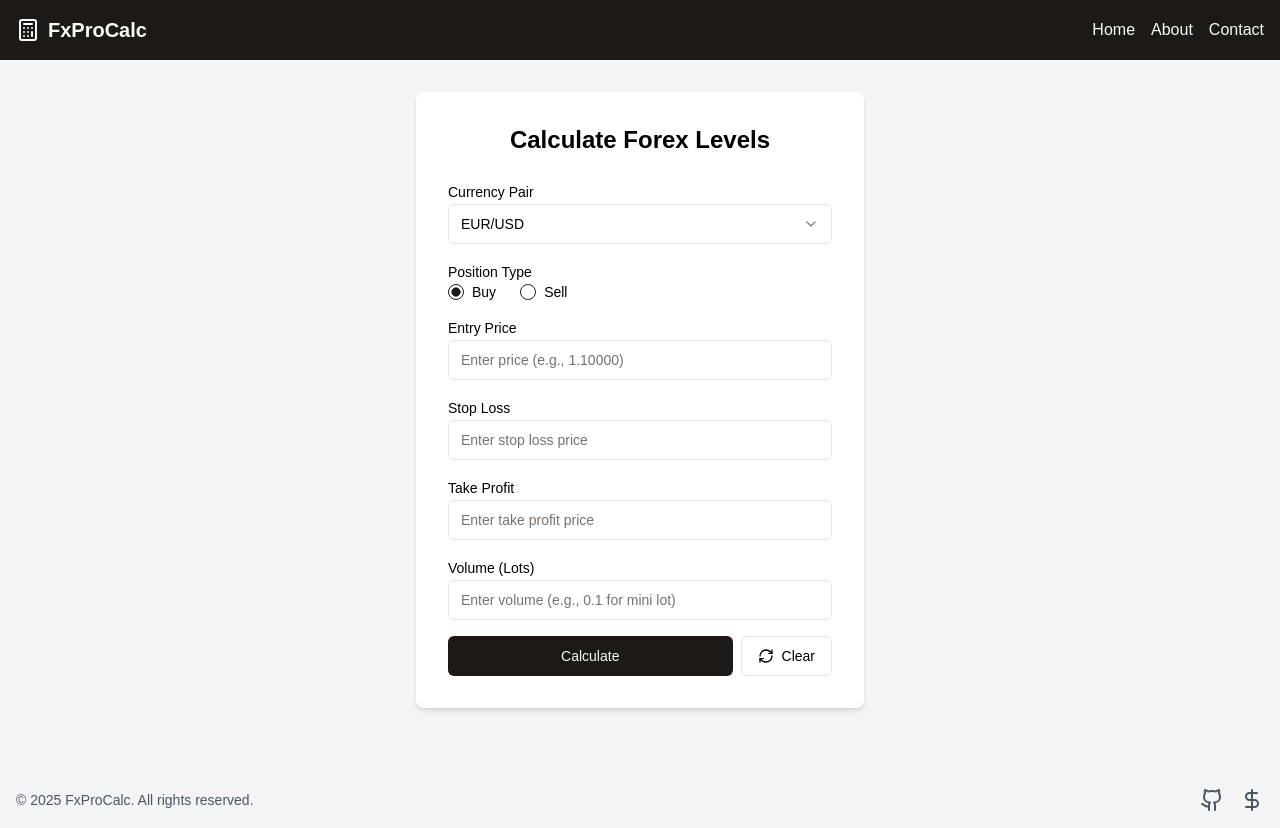
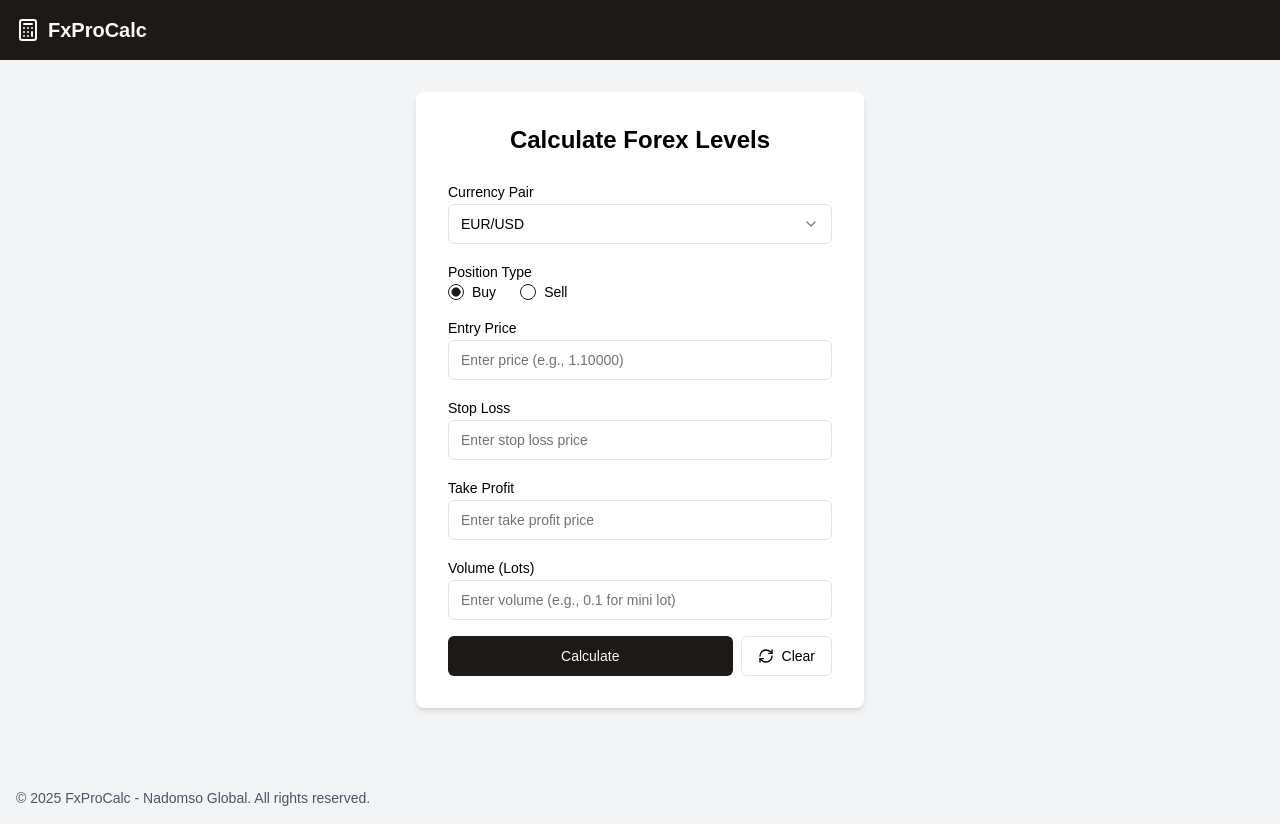
Before and after one commit to i-Tutu/fxprocalc, a Next.js app: page / in a window 1280 px wide. Built offline with nearby package versions, Linux system fonts and the light colour scheme.

Commit message:
add pairs

```diff
--- a/app/layout.tsx
+++ b/app/layout.tsx
@@ -14,8 +14,8 @@ const geistMono = localFont({
 });
 
 export const metadata: Metadata = {
-  title: "Create Next App",
-  description: "Generated by create next app",
+  title: "Fxprocalc",
+  description: "Forex trading calculator",
 };
 
 export default function RootLayout({
--- a/app/page.tsx
+++ b/app/page.tsx
@@ -6,7 +6,7 @@ import { Input } from "@/components/ui/input"
 import { Label } from "@/components/ui/label"
 import { Select, SelectContent, SelectItem, SelectTrigger, SelectValue } from "@/components/ui/select"
 import { RadioGroup, RadioGroupItem } from "@/components/ui/radio-group"
-import { Calculator, DollarSign, Github, RefreshCw } from 'lucide-react'
+import { Calculator, RefreshCw } from 'lucide-react'
 
 const currencyPairs = {
   'EUR/USD': { decimals: 5, standardLot: 100000 },
@@ -15,6 +15,21 @@ const currencyPairs = {
   'USD/CHF': { decimals: 5, standardLot: 100000 },
   'AUD/USD': { decimals: 5, standardLot: 100000 },
   'USD/CAD': { decimals: 5, standardLot: 100000 },
+  'EUR/JPY': { decimals: 3, standardLot: 100000 },
+  'NZD/USD': { decimals: 5, standardLot: 100000 },
+  'GBP/JPY': { decimals: 3, standardLot: 100000 },
+  'EUR/GBP': { decimals: 5, standardLot: 100000 },
+  'EUR/CHF': { decimals: 5, standardLot: 100000 },
+  'EUR/AUD': { decimals: 5, standardLot: 100000 },
+  'AUD/JPY': { decimals: 3, standardLot: 100000 },
+  'EUR/CAD': { decimals: 5, standardLot: 100000 },
+  'AUD/CHF': { decimals: 5, standardLot: 100000 },
+  'CHF/JPY': { decimals: 3, standardLot: 100000 },
+  'CAD/JPY': { decimals: 3, standardLot: 100000 },
+  'NZD/JPY': { decimals: 3, standardLot: 100000 },
+  'GBP/AUD': { decimals: 5, standardLot: 100000 },
+  'GBP/CHF': { decimals: 5, standardLot: 100000 },
+  'XAU/USD': { decimals: 2, standardLot: 100 }
 }
 
 function Header() {
@@ -27,9 +42,9 @@ function Header() {
         </div>
         <nav>
           <ul className="flex space-x-4">
-            <li><a href="#" className="hover:underline">Home</a></li>
-            <li><a href="#" className="hover:underline">About</a></li>
-            <li><a href="#" className="hover:underline">Contact</a></li>
+            {/*<li><a href="#" className="hover:underline">Home</a></li>*/}
+            {/*<li><a href="#" className="hover:underline">About</a></li>*/}
+            {/*<li><a href="#" className="hover:underline">Contact</a></li>*/}
           </ul>
         </nav>
       </div>
@@ -41,17 +56,7 @@ function Footer() {
   return (
     <footer className="bg-gray-100 py-4 mt-8">
       <div className="container mx-auto px-4 flex items-center justify-between">
-        <p className="text-sm text-gray-600">© 2025 FxProCalc. All rights reserved.</p>
-        <div className="flex items-center space-x-4">
-          <a href="#" className="text-gray-600 hover:text-gray-800">
-            <span className="sr-only">GitHub</span>
-            <Github className="h-6 w-6" />
-          </a>
-          <a href="#" className="text-gray-600 hover:text-gray-800">
-            <span className="sr-only">Donate</span>
-            <DollarSign className="h-6 w-6" />
-          </a>
-        </div>
+        <p className="text-sm text-gray-600">© 2025 FxProCalc - Nadomso Global. All rights reserved.</p>
       </div>
     </footer>
   )
```
